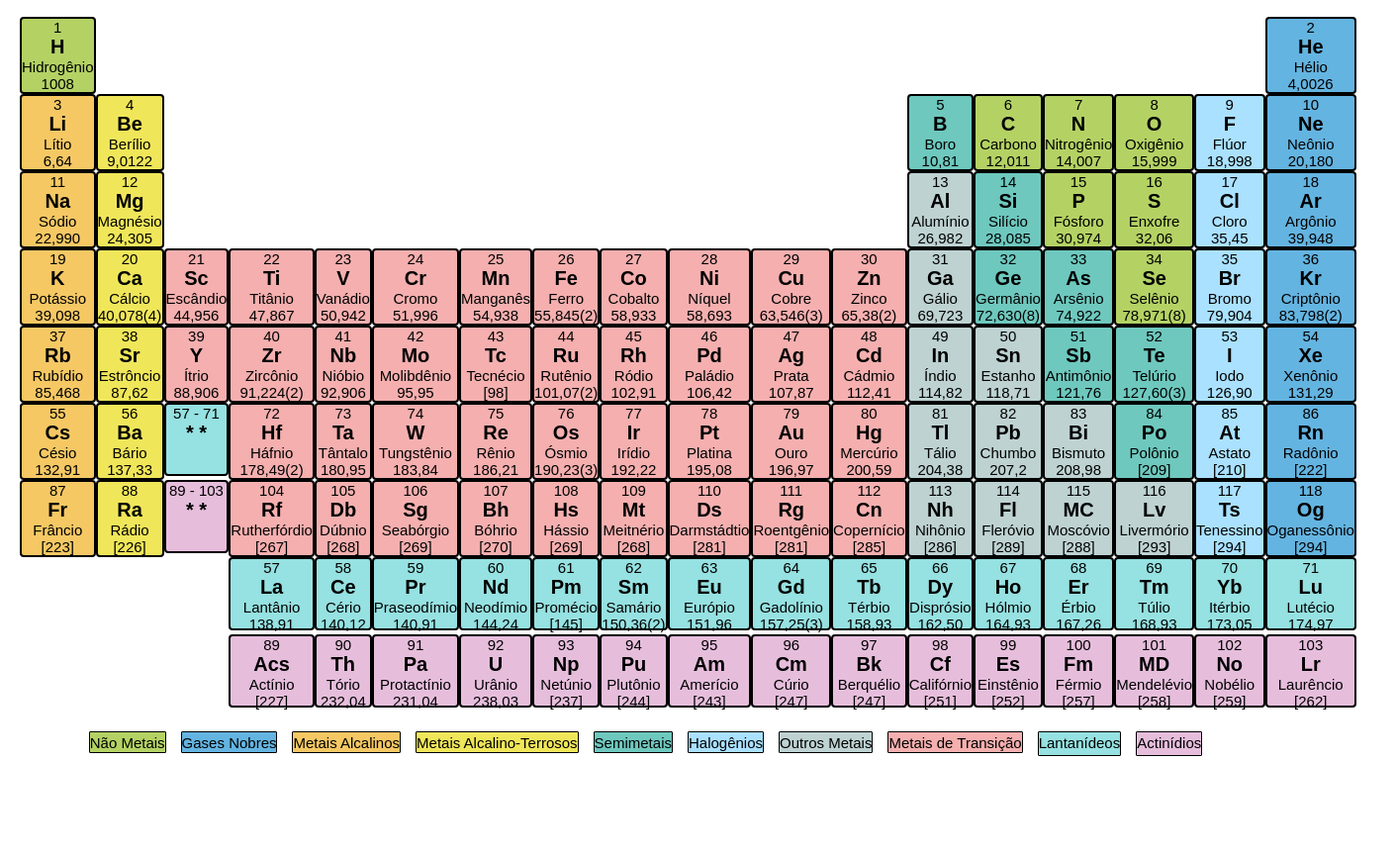
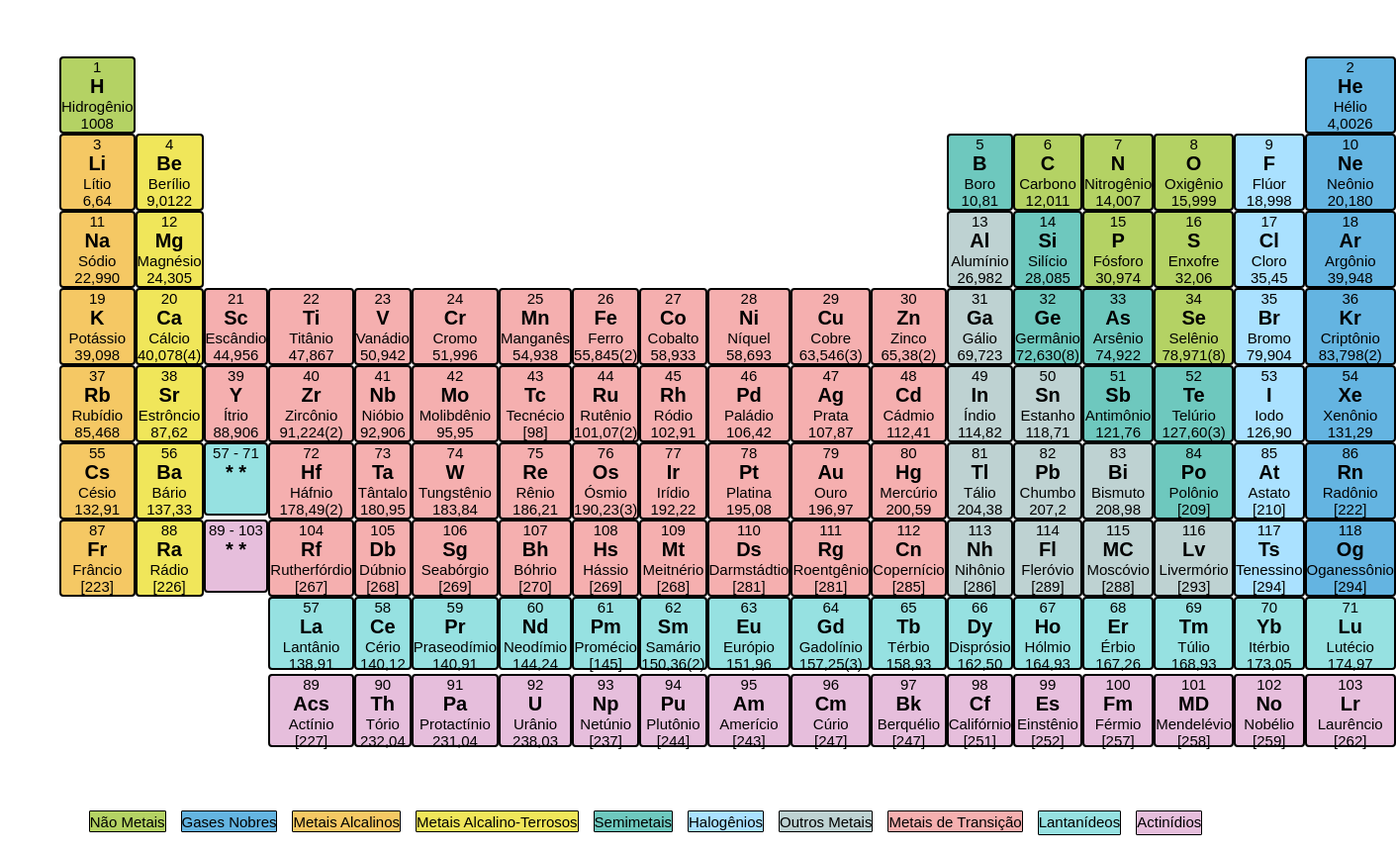
Before and after one commit to Gabriel19p/Tabela-Per-odica, a plain HTML site: page Tabela Períodica/index.html in a window 1280 px wide. Shown: the part 77-941 px from the top of the page at 99% size, 1411 px wide, since content can reach past the window. Before the commit the page ends 861 px from the top, so only its background shows below. Drawn offline with Linux system fonts and the light colour scheme.

Commit message:
Update style.css

```diff
--- a/Tabela Períodica/style.css
+++ b/Tabela Períodica/style.css
@@ -96,7 +96,7 @@ a {
 #grid-container {
 	display: grid;
 	grid-template-columns: repeat(18, auto);
-	margin: 20px;
+	margin: 60px;
 }
 
 section {
```
